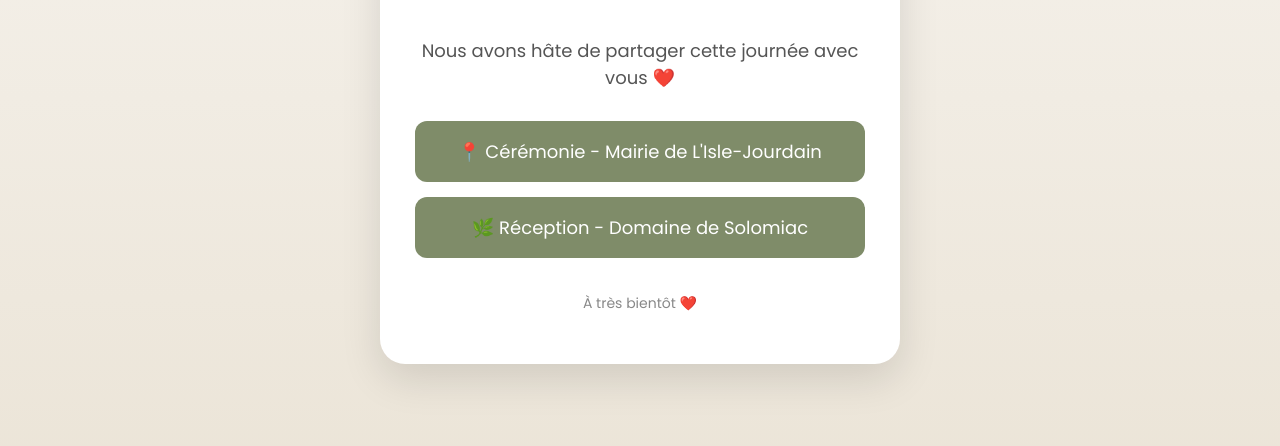
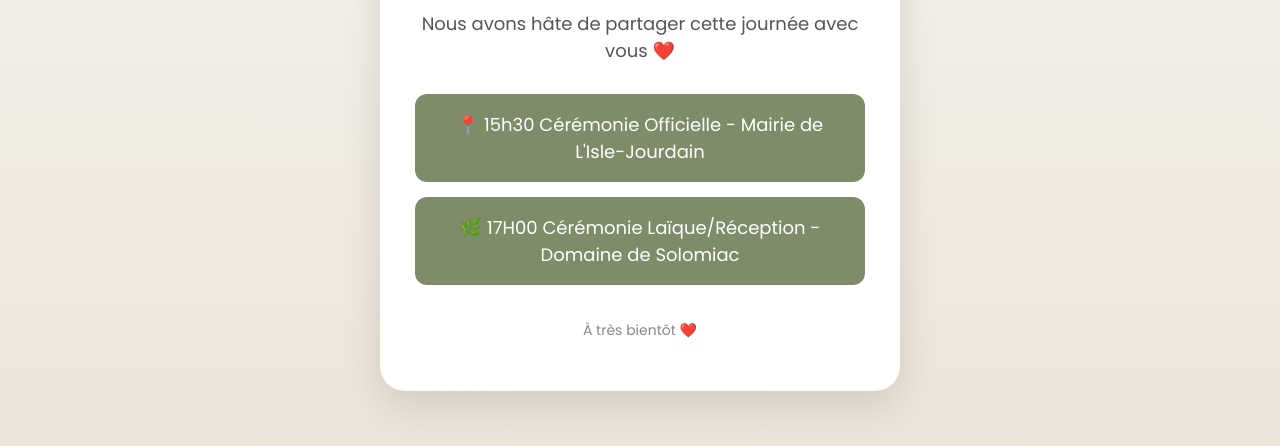
Before and after one commit to renaudsegonds/mariage-JR, a plain HTML site: page index.html in a window 1280 px wide. Shown: the part 302-748 px from the top of the page. Drawn offline with nearby package versions, Linux system fonts and the light colour scheme.

Commit message:
Update index.html

```diff
--- a/index.html
+++ b/index.html
@@ -102,7 +102,7 @@ Nous avons hâte de partager cette journée avec vous ❤️
 href="https://www.google.com/maps?q=Mairie+de+L%27Isle-Jourdain+Gers"
 target="_blank">
 
-📍 Cérémonie - Mairie de L'Isle-Jourdain
+📍 15h30 Cérémonie Officielle - Mairie de L'Isle-Jourdain
 
 </a>
 
@@ -110,7 +110,7 @@ target="_blank">
 href="https://www.google.com/maps?q=Domaine+de+Solomiac+32120"
 target="_blank">
 
-🌿 Réception - Domaine de Solomiac
+🌿 17H00 Cérémonie Laïque/Réception - Domaine de Solomiac
 
 </a>
 
```
